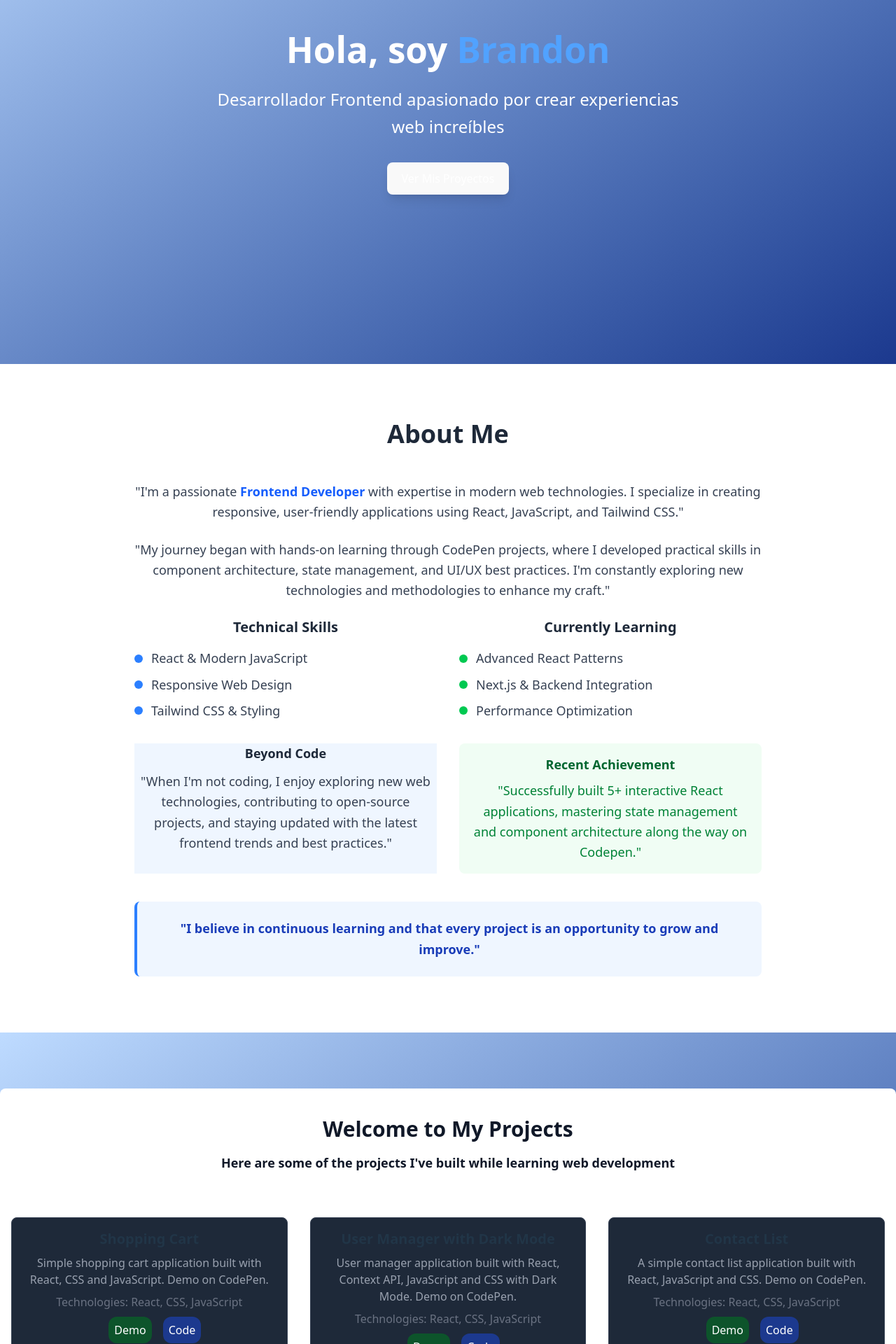
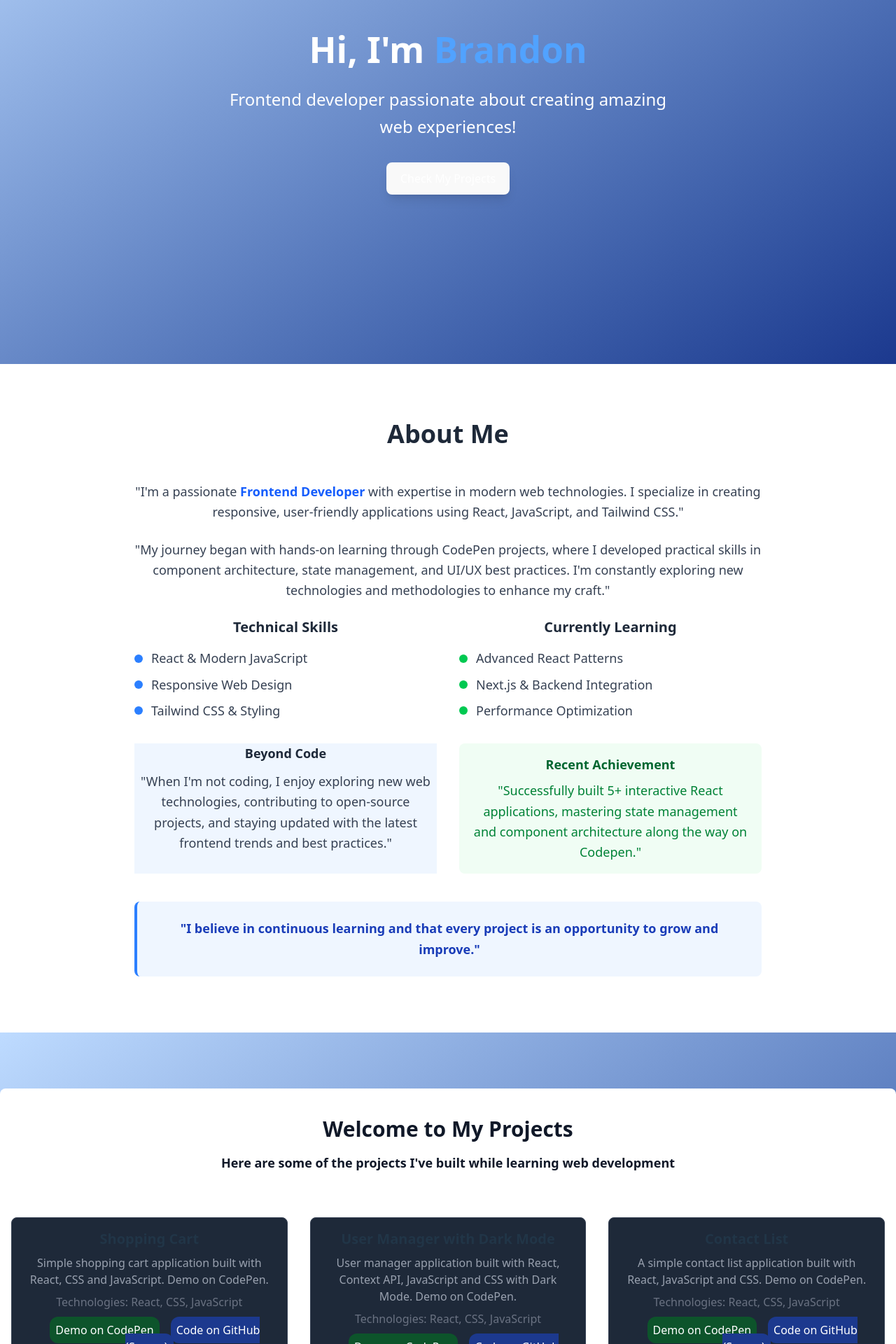
Before and after one commit to BrandonVLA/brandon-portfolio, a React (Vite) app: page / in a window 1280 px wide. Shown: the part 280-2200 px from the top of the page at 70% size. Built offline with nearby package versions, Linux system fonts and the light colour scheme.

Commit message:
Update to Hero and Projects components with English text and improved button labels

```diff
--- a/src/components/Hero.jsx
+++ b/src/components/Hero.jsx
@@ -6,14 +6,13 @@ function Hero() {
     >
       <div className="w-full text-center px-4">
         <h1 className="text-4xl md:text-6xl lg:text-7xl font-bold mb-6">
-          Hola, soy <span className="text-blue-400">Brandon</span>
+          Hi, I'm <span className="text-blue-400">Brandon</span>
         </h1>
         <p className="text-lg md:text-xl lg:text-2xl mb-8 max-w-2xl mx-auto leading-relaxed">
-          Desarrollador Frontend apasionado por crear experiencias web
-          increíbles
+          Frontend developer passionate about creating amazing web experiences!
         </p>
         <button onClick={() => document.getElementById('projects')?.scrollIntoView({behavior: 'smooth'})} className="bg-blue-500 hover:bg-blue-600 text-white px-6 py-3 rounded-lg text-lg font-semibold transition-all duration-300 transform hover:scale-105 shadow-lg">
-          Ver Mis Proyectos
+          Check My Projects
         </button>
       </div>
     </section>
--- a/src/components/Projects.jsx
+++ b/src/components/Projects.jsx
@@ -98,7 +98,7 @@ function Projects() {
                 rel="noopener noreferrer"
                 className="px-2 py-2 text-white hover:underline ml-4 bg-linear-to-br bg-green-900 rounded-xl"
               >
-                Demo
+                Demo on CodePen
               </a>
               <a
                 href={project.codeLink}
@@ -106,7 +106,7 @@ function Projects() {
                 rel="noopener noreferrer"
                 className="px-2 py-2 text-white hover:underline ml-4 bg-linear-to-br bg-blue-900 rounded-xl"
               >
-                Code
+                Code on GitHub (Soon...)
               </a>
             </div>
           ))}
```
